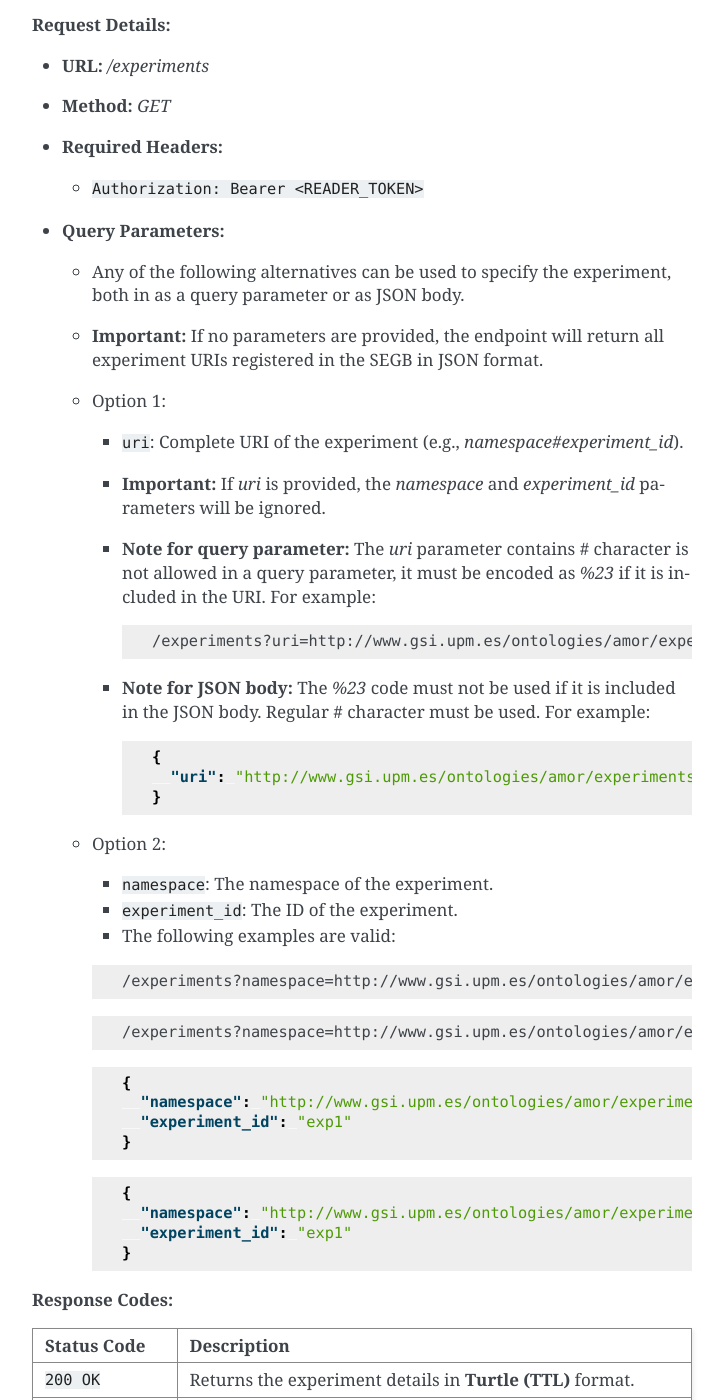
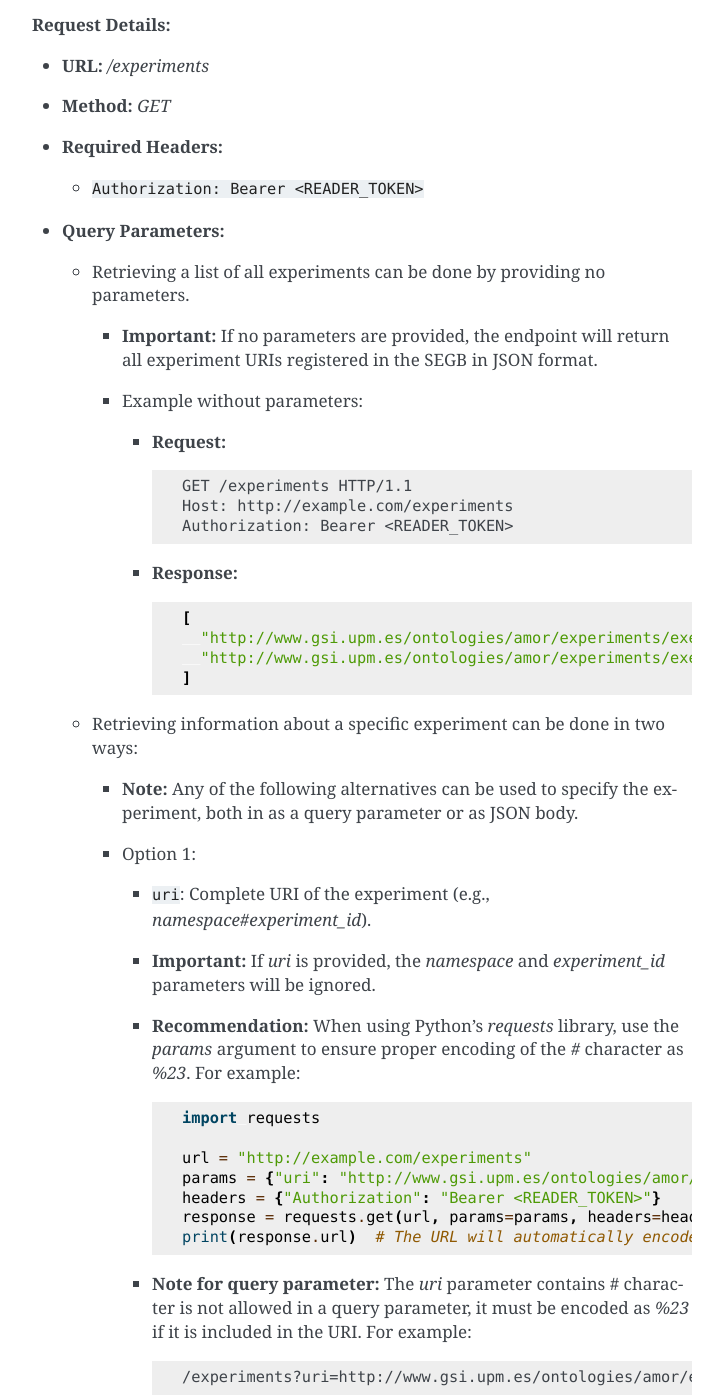
Before and after one commit to Pokoyokjk/TFG_Gloria, a Sphinx documentation site: the page built from docs/3_api_documentation.rst, in a window 1280 px wide and 1400 px high, scrolled down 3549 px. Shown: the whole window, without its empty margins (388-1112 px from the left). Built offline with Sphinx 7.4.7, drawn with Linux system fonts in a browser that asks for light colours; some of the changed text lies outside the part shown.

Commit message:
Enhance /experiments endpoint documentation: clarify query parameters, provide examples, and improve response descriptions

```diff
--- a/docs/3_api_documentation.rst
+++ b/docs/3_api_documentation.rst
@@ -185,59 +185,106 @@ Retrieve information about a specific experiment and its associated activities.
 
 - **Query Parameters:**
 
-  - Any of the following alternatives can be used to specify the experiment, both in as a query parameter or as JSON body.
+  - Retrieving a list of all experiments can be done by providing no parameters.
 
-  - **Important:** If no parameters are provided, the endpoint will return all experiment URIs registered in the SEGB in JSON format.
+    - **Important:** If no parameters are provided, the endpoint will return all experiment URIs registered in the SEGB in JSON format.
 
-  - Option 1:
+    - Example without parameters:
 
-    - ``uri``: Complete URI of the experiment (e.g., `namespace#experiment_id`).
+      - **Request:**
 
-    - **Important:** If `uri` is provided, the `namespace` and `experiment_id` parameters will be ignored.
+        .. code-block:: text
 
-    - **Note for query parameter:** The `uri` parameter contains # character is not allowed in a query parameter, it must be encoded as `%23` if it is included in the URI. For example:
+           GET /experiments HTTP/1.1
+           Host: http://example.com/experiments
+           Authorization: Bearer <READER_TOKEN>
+
+      - **Response:**
+
+        .. code-block:: json
+
+           [
+             "http://www.gsi.upm.es/ontologies/amor/experiments/execution/ns#exp1",
+             "http://www.gsi.upm.es/ontologies/amor/experiments/execution/ns#exp2"
+           ]
+
+  - Retrieving information about a specific experiment can be done in two ways:
+
+    - **Note:** Any of the following alternatives can be used to specify the experiment, both in as a query parameter or as JSON body.
+
+    - Option 1:
+
+      - ``uri``: Complete URI of the experiment (e.g., `namespace#experiment_id`).
+
+      - **Important:** If `uri` is provided, the `namespace` and `experiment_id` parameters will be ignored.
+
+      - **Recommendation:** When using Python's `requests` library, use the `params` argument to ensure proper encoding of the `#` character as `%23`. For example:
+
+        .. code-block:: python
+
+         import requests
+
+         url = "http://example.com/experiments"
+         params = {"uri": "http://www.gsi.upm.es/ontologies/amor/experiments/execution/ns#exp1"}
+         headers = {"Authorization": "Bearer <READER_TOKEN>"}
+         response = requests.get(url, params=params, headers=headers)
+         print(response.url)  # The URL will automatically encode # as %23
+
+      - **Note for query parameter:** The `uri` parameter contains # character is not allowed in a query parameter, it must be encoded as `%23` if it is included in the URI. For example:
+
+        .. code-block:: text
+
+           /experiments?uri=http://www.gsi.upm.es/ontologies/amor/experiments/execution/ns%23exp1
+
+      - **Note for JSON body:** The `%23` code must not be used if it is included in the JSON body. Regular # character must be used. For example:
+
+        .. code-block:: json
+
+           {
+             "uri": "http://www.gsi.upm.es/ontologies/amor/experiments/execution/ns#exp1"
+           }
+
+    - Option 2:
+
+      - ``namespace``: The namespace of the experiment.
+
+      - ``experiment_id``: The ID of the experiment.
+
+      - **Recommendation:** When using Python's `requests` library, use the `params` argument to ensure proper encoding of the `#` character as `%23`. For example:
+
+        .. code-block:: python
+
+         import requests
+
+         url = "http://example.com/experiments"
+         params = {"namespace": "http://www.gsi.upm.es/ontologies/amor/experiments/execution/ns", "experiment_id": "exp1"}
+         headers = {"Authorization": "Bearer <READER_TOKEN>"}
+         response = requests.get(url, params=params, headers=headers)
+         print(response.url)  # The URL will automatically encode # as %23
+
+      - The following examples are valid:
 
       .. code-block:: text
 
-         /experiments?uri=http://www.gsi.upm.es/ontologies/amor/experiments/execution/ns%23exp1
+         /experiments?namespace=http://www.gsi.upm.es/ontologies/amor/experiments/execution/ns&experiment_id=exp1
 
-    - **Note for JSON body:** The `%23` code must not be used if it is included in the JSON body. Regular # character must be used. For example:
+      .. code-block:: text
+
+         /experiments?namespace=http://www.gsi.upm.es/ontologies/amor/experiments/execution/ns%23&experiment_id=exp1
 
       .. code-block:: json
 
          {
-           "uri": "http://www.gsi.upm.es/ontologies/amor/experiments/execution/ns#exp1"
+           "namespace": "http://www.gsi.upm.es/ontologies/amor/experiments/execution/ns",
+           "experiment_id": "exp1"
          }
 
-  - Option 2:
+      .. code-block:: json
 
-    - ``namespace``: The namespace of the experiment.
-
-    - ``experiment_id``: The ID of the experiment.
-
-    - The following examples are valid:
-
-    .. code-block:: text
-
-       /experiments?namespace=http://www.gsi.upm.es/ontologies/amor/experiments/execution/ns&experiment_id=exp1
-
-    .. code-block:: text
-
-       /experiments?namespace=http://www.gsi.upm.es/ontologies/amor/experiments/execution/ns%23&experiment_id=exp1
-
-    .. code-block:: json
-
-       {
-         "namespace": "http://www.gsi.upm.es/ontologies/amor/experiments/execution/ns",
-         "experiment_id": "exp1"
-       }
-
-    .. code-block:: json
-
-       {
-         "namespace": "http://www.gsi.upm.es/ontologies/amor/experiments/execution/ns#",
-         "experiment_id": "exp1"
-       }
+         {
+           "namespace": "http://www.gsi.upm.es/ontologies/amor/experiments/execution/ns#",
+           "experiment_id": "exp1"
+         }
 
 **Response Codes:**
 
@@ -248,7 +295,7 @@ Retrieve information about a specific experiment and its associated activities.
    * - Status Code
      - Description
    * - ``200 OK``
-     - Returns the experiment details in **Turtle (TTL)** format.
+     - Returns the experiment details in **Turtle (TTL)** format (if `uri` is provided) or JSON format (if `namespace` and `experiment_id` are provided). If not, returns a list of all experiment URIs registered in the SEGB.
    * - ``204 No Content``
      - No experiments found.
    * - ``403 Forbidden``
```
